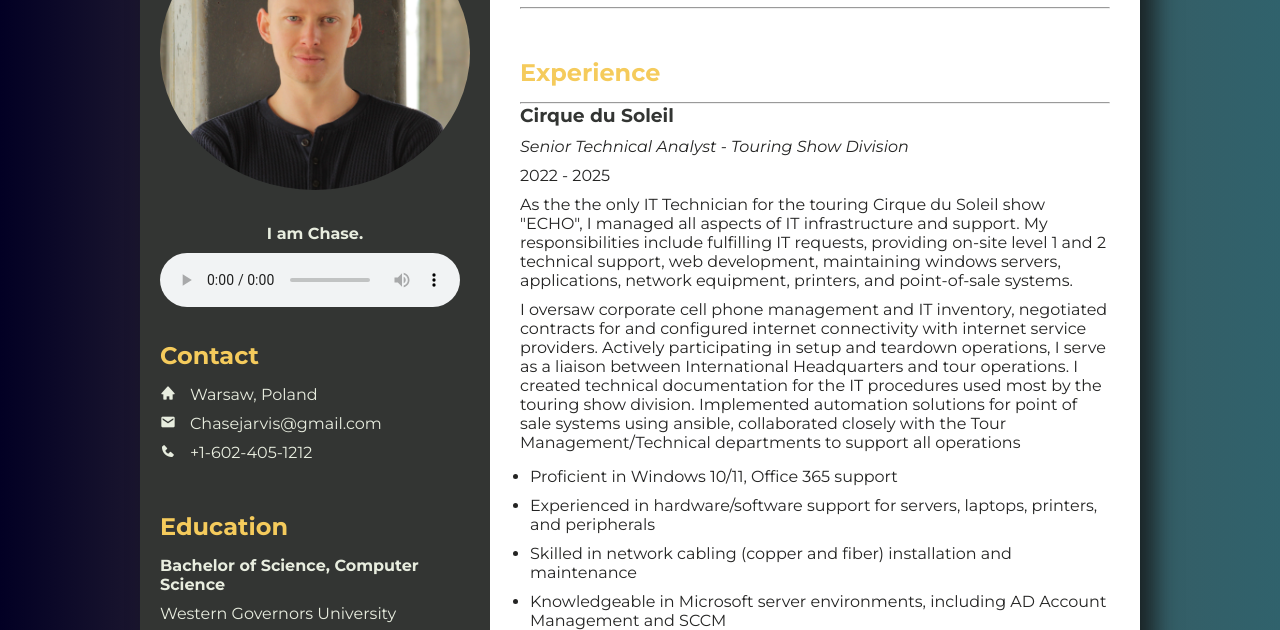
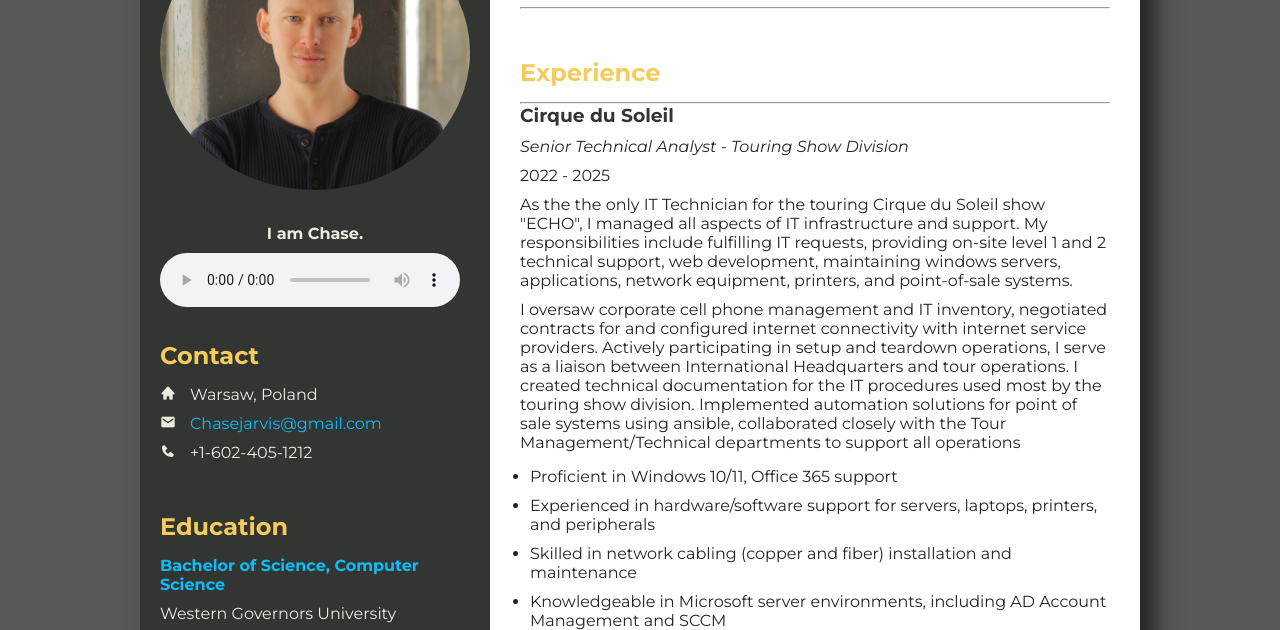
Before and after one commit to jarAcro/Resume_Site, a plain HTML site: page index.html in a window 1280 px wide. Shown: the part 145-775 px from the top of the page. Drawn offline with nearby package versions, Linux system fonts and the light colour scheme; a web font is replaced by a local one.

Commit message:
messing with colors

```diff
--- a/style.css
+++ b/style.css
@@ -7,6 +7,7 @@
     --header-font: "Quattrocento", serif;
     --font: "Montserrat", serif;
     --scroll-bar-color: #1d5061;
+    --link-color: #0bbefa;
     /*
      --light-grey-color: #333;
     --accent-color: #0056b3;
@@ -33,8 +34,11 @@ html {
 body {
     font-family: Arial, sans-serif;
     color: var(--dark-color);
+    background-color: #575857;
+    /*
     background: rgb(2, 0, 36);
     background: linear-gradient(90deg, rgba(2, 0, 36, 1) 0%, rgba(79, 69, 69, 1) 35%, rgba(48, 98, 108, 1) 100%);
+    */
     border-radius: 4%;
 }
 
```
